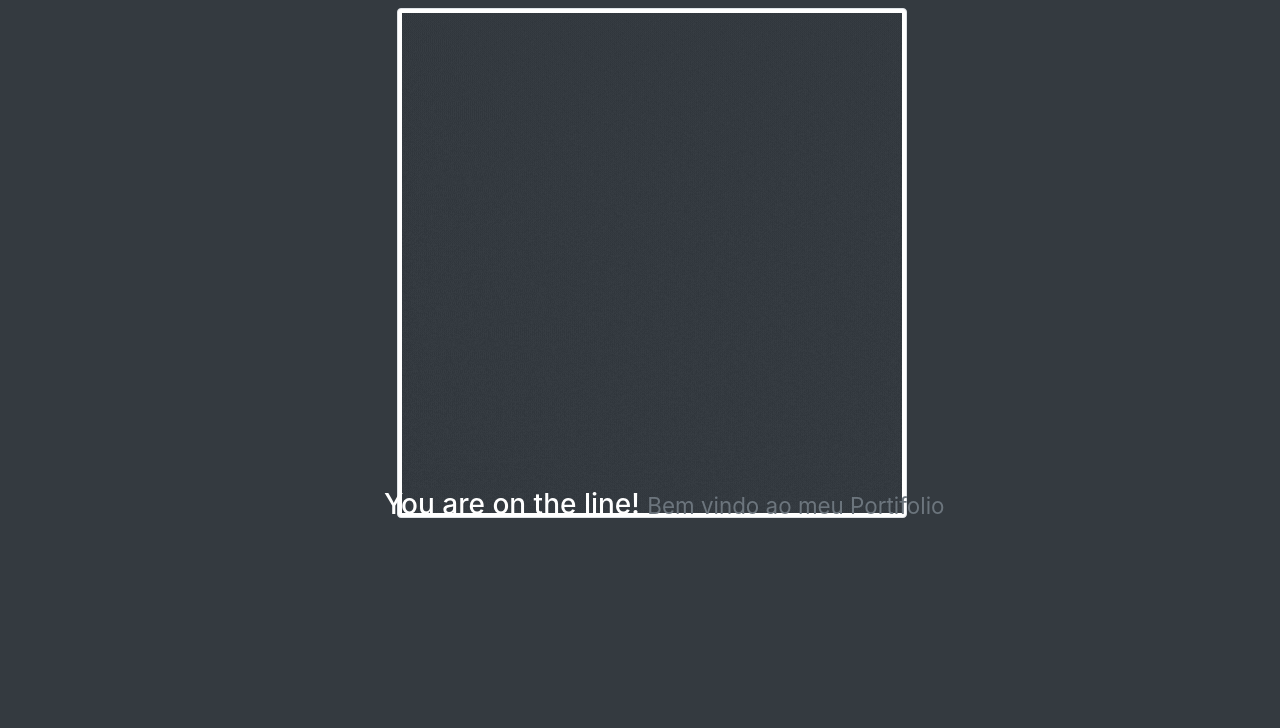
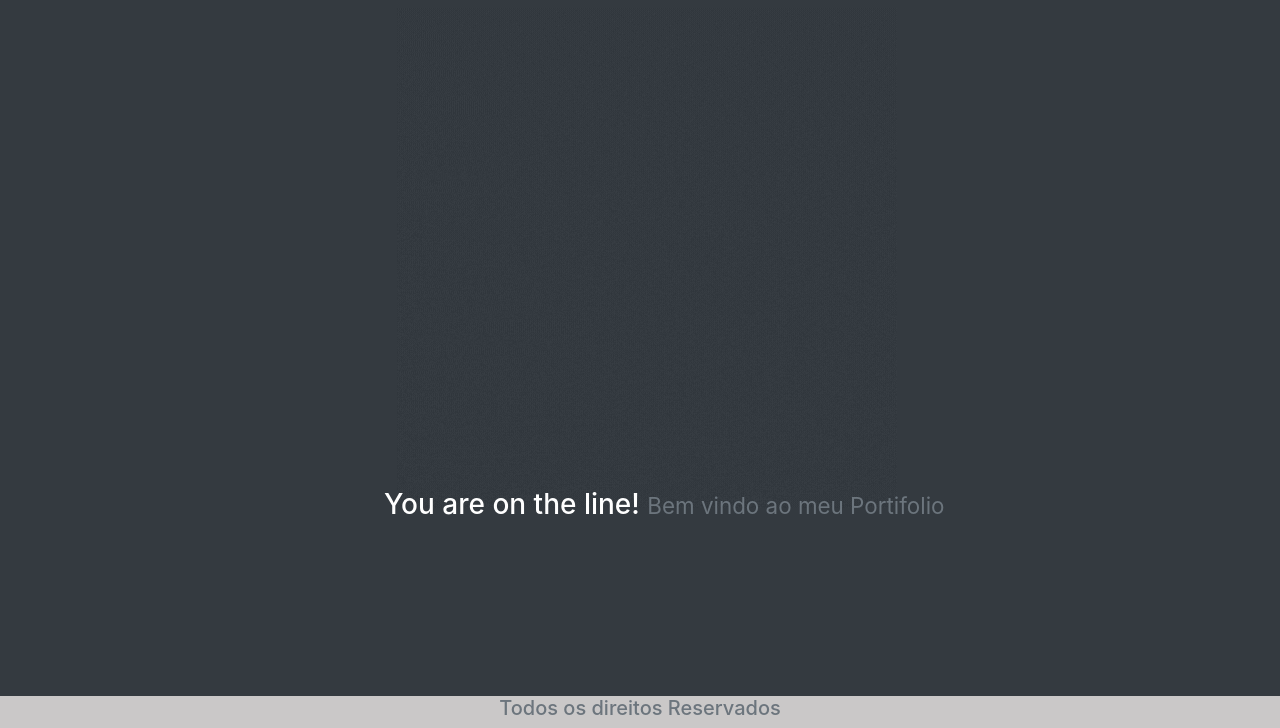
Before and after one commit to dmssjk/portifolio-, a Python web app: template templates/index.html in a window 1280 px wide. Shown: the part 72-800 px from the top of the page. Run offline with Jinja, Linux system fonts and the light colour scheme; the template is opened without the code that fills it, so the values that code supplies are empty; some libraries are stand-ins or nearby versions.

Commit message:
inclusao footer

```diff
--- a/static/style.css
+++ b/static/style.css
@@ -13,8 +13,17 @@ main>h3{ /* posicao do texto  */
 
 }
 main>img{/* posicao da imagem, ajustei da forma que sei */
+  width: 500px;
+  height: 500px;
   position: fixed;
   top: 10%;
   left: 31%;
 
 }
+.footer {
+  position: fixed;
+  left: 0;
+  bottom: 0;
+  width: 100%;
+  background-color: rgb(202, 200, 200);
+  text-align: center;
--- a/templates/index.html
+++ b/templates/index.html
@@ -66,12 +66,16 @@
       </nav>
     </header>
     <main>
-      <img src="/img/gifdanielport.gif" alt="daniel" class="img-thumbnail">
+      <img src="/img/gifdanielport.gif" alt="daniel" class="fixed-ratio-resize">
       <h3>
         You are on the line!
         <small class="text-muted">Bem vindo ao meu Portifolio</small>
       </h3>
     </main>
-    <footer></footer>
+    <footer class="footer" >
+      <h5 class="text-muted">Todos os direitos Reservados</h5>
+
+
+    </footer>
   </body>
 </html>
```
